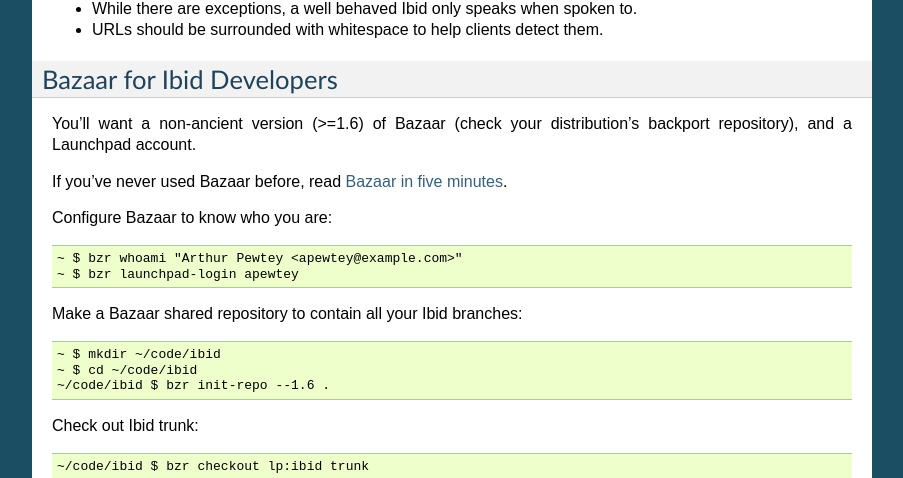
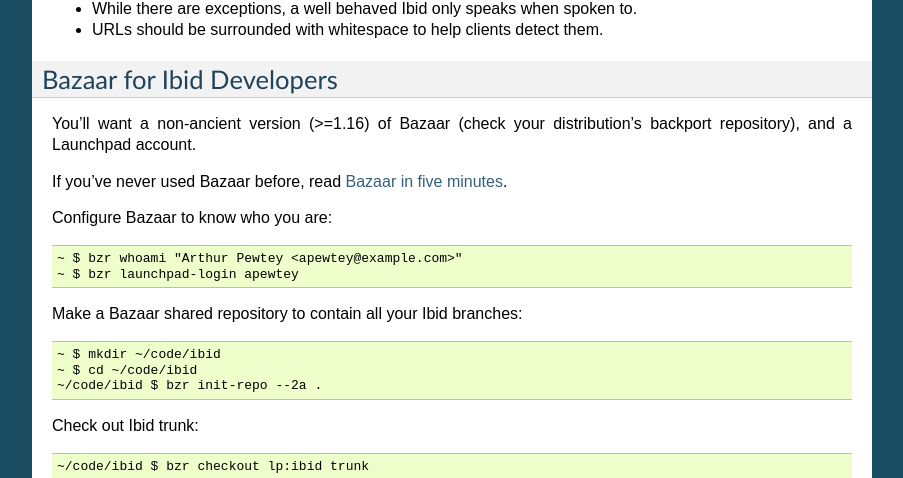
Before and after one commit to ibid/ibid, a Sphinx documentation site: the page built from docs/contributing.rst, in a window 1280 px wide and 900 px high, scrolled down 1670 px. Shown: the part 145-623 px from the top of the window, without its empty margins (198-1101 px from the left). Built offline with Sphinx 7.4.7, drawn with Linux system fonts in a browser that asks for light colours.

Commit message:
We now use 2a branch format

```diff
--- a/docs/contributing.rst
+++ b/docs/contributing.rst
@@ -141,7 +141,7 @@
 Bazaar for Ibid Developers
 --------------------------
 
-You'll want a non-ancient version (>=1.6) of Bazaar (check your
+You'll want a non-ancient version (>=1.16) of Bazaar (check your
 distribution's backport repository), and a Launchpad account.
 
 If you've never used Bazaar before, read `Bazaar in five minutes
@@ -156,7 +156,7 @@
 
    ~ $ mkdir ~/code/ibid
    ~ $ cd ~/code/ibid
-   ~/code/ibid $ bzr init-repo --1.6 .
+   ~/code/ibid $ bzr init-repo --2a .
 
 Check out Ibid trunk::
 
```
